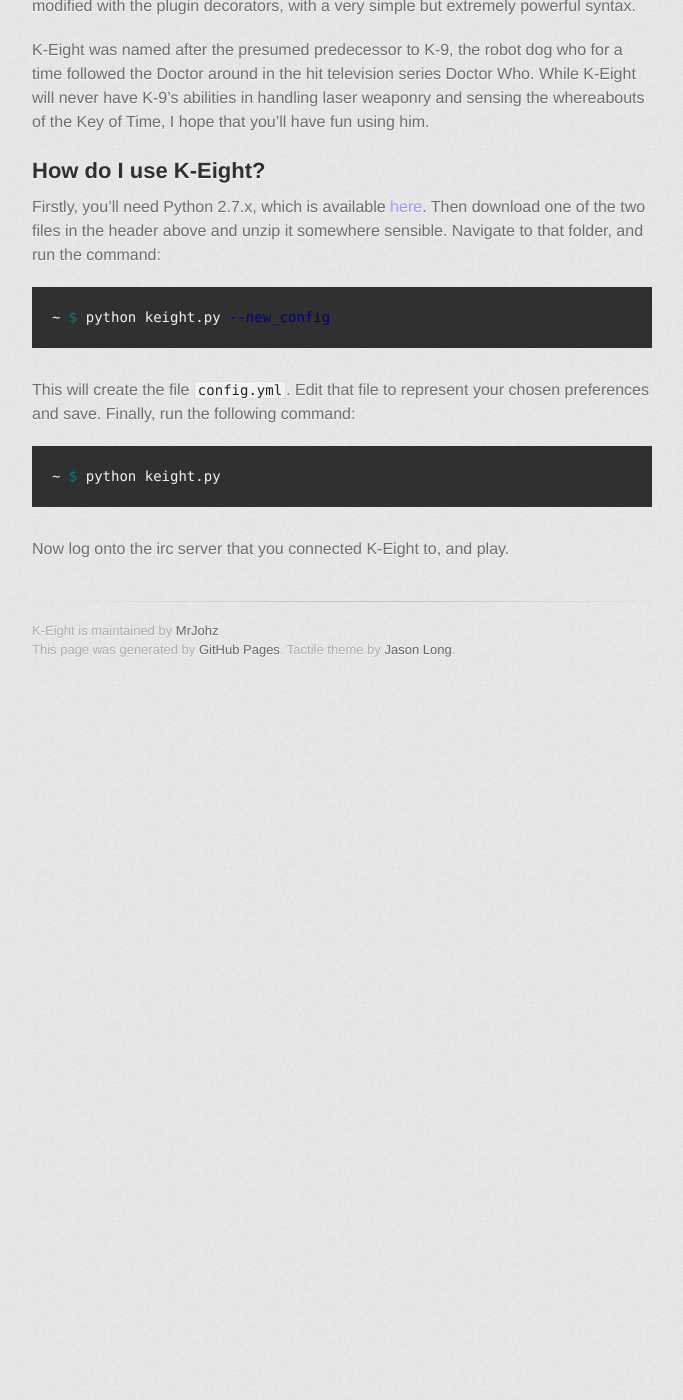
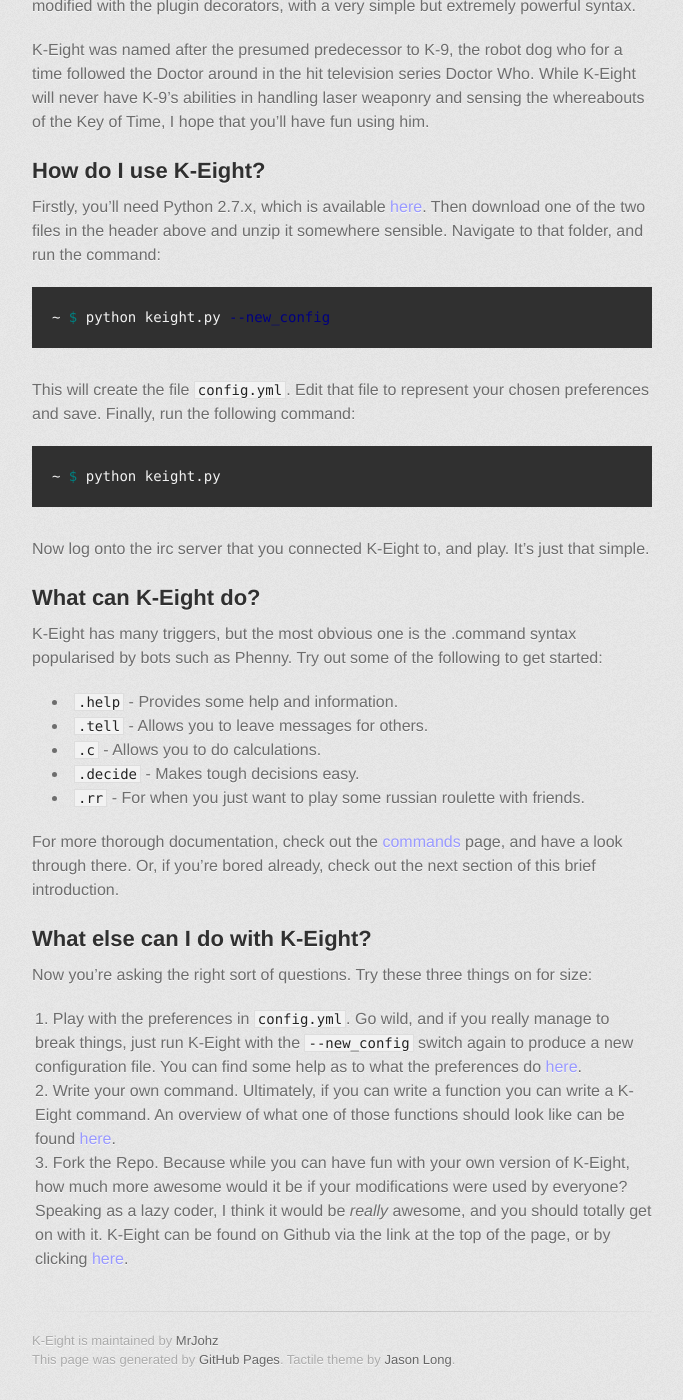
Before and after one commit to MrJohz/K-Eight, a Jekyll site: the page built from index.md, in a window 1280 px wide and 1400 px high, scrolled down 689 px. Shown: the whole window, without its empty margins (298-981 px from the left). Built offline with Jekyll 4.4.1, drawn with Linux system fonts in a browser that asks for light colours; some web fonts are replaced; before the commit the page ends 1379 px from its top, so only the background shows below that.

Commit message:
Updated index.md

```diff
--- a/index.md
+++ b/index.md
@@ -8,12 +8,12 @@
 ## What is K-Eight?
 K-Eight is a Python IRC bot designed by [myself][johz] using Evan Fosmark's [IRCUtils][ircutils] to deal with the IRC abstractions.  It is currently in the process of being padded out with extra features such as IRC logging and the whole host of commands and triggers that one expects from a fully-featured IRC bot.  However it is already a powerful tool, with its own internal logging system and a powerful toolkit.
 
-[johz]: <http://johz.wordpress.com>
-[ircutils]: <http://dev.guardedcode.com/projects/ircutils/>
-
 K-Eight is designed around the principle of plugins.  Plugins can be included and excluded easily from a single YAML configuration file, but they can also be modified and added to by anyone who understands how to write a function in Python.  K-Eight will automatically recognise plugin scripts and their contents, but this behaviour can be modified with the plugin decorators, with a very simple but extremely powerful syntax.
 
 K-Eight was named after the presumed predecessor to K-9, the robot dog who for a time followed the Doctor around in the hit television series Doctor Who.  While K-Eight will never have K-9's abilities in handling laser weaponry and sensing the whereabouts of the Key of Time, I hope that you'll have fun using him.
+
+[johz]: <http://johz.wordpress.com>
+[ircutils]: <http://dev.guardedcode.com/projects/ircutils/>
 
 ## How do I use K-Eight?
 Firstly, you'll need Python 2.7.x, which is available [here][pydownload].  Then download one of the two files in the header above and unzip it somewhere sensible.  Navigate to that folder, and run the command:
@@ -28,6 +28,29 @@
 ~ $ python keight.py
 {% endhighlight %}
 
-Now log onto the irc server that you connected K-Eight to, and play.
+Now log onto the irc server that you connected K-Eight to, and play.  It's just that simple.
 
 [pydownload]: <http://www.python.org/getit/releases/2.7.4/#download>
+
+## What can K-Eight do?
+K-Eight has many triggers, but the most obvious one is the .command syntax popularised by bots such as Phenny.  Try out some of the following to get started:
+
+* `.help` - Provides some help and information.
+* `.tell` - Allows you to leave messages for others.
+* `.c` - Allows you to do calculations.
+* `.decide` - Makes tough decisions easy.
+* `.rr` - For when you just want to play some russian roulette with friends.
+
+For more thorough documentation, check out the [commands][] page, and have a look through there.  Or, if you're bored already, check out the next section of this brief introduction.
+
+[commands]: </commands>
+
+## What else can I do with K-Eight?
+Now you're asking the right sort of questions.  Try these three things on for size:
+1. Play with the preferences in `config.yml`.  Go wild, and if you really manage to break things, just run K-Eight with the `--new_config` switch again to produce a new configuration file.  You can find some help as to what the preferences do [here][preferences].
+2. Write your own command.  Ultimately, if you can write a function you can write a K-Eight command.  An overview of what one of those functions should look like can be found [here][commandtutorial].
+3. Fork the Repo.  Because while you can have fun with your own version of K-Eight, how much more awesome would it be if your modifications were used by everyone?  Speaking as a lazy coder, I think it would be *really* awesome, and you should totally get on with it.  K-Eight can be found on Github via the link at the top of the page, or by clicking [here][github].
+
+[preferences]: </preferences>
+[commandtutorial]: </tutorial>
+[github]: <https://github.com/MrJohz/K-Eight>
```
